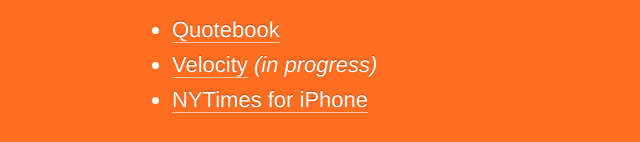
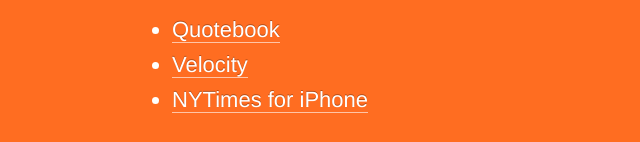
Before and after one commit to bcapps/bcapps.github.com, a plain HTML site: page index.html in a window 1280 px wide. Shown: the part 236-378 px from the top of the page, without its empty margins (212-852 px from the left). Drawn offline with Linux system fonts and the light colour scheme.

Commit message:
Update index.html

```diff
--- a/index.html
+++ b/index.html
@@ -22,7 +22,7 @@
 			<section class="work">
 				<ul class="projects">
 					<li><a href="http://quotebookapp.com">Quotebook</a></li>
-					<li><a href="http://velocityapp.com">Velocity</a> <em>(in progress)</em></li>
+					<li><a href="http://velocityapp.com">Velocity</a></li>
 					<li><a href="http://appstore.com/nytimes">NYTimes for iPhone</a></li>
 				</ul>
 			</section>
```
